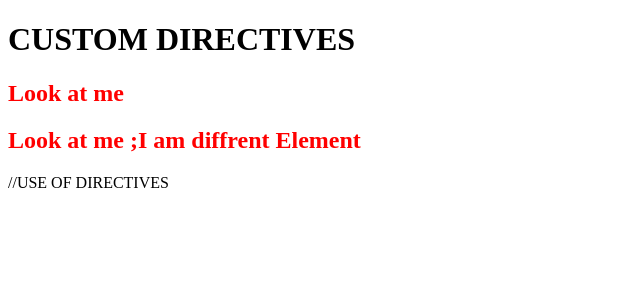
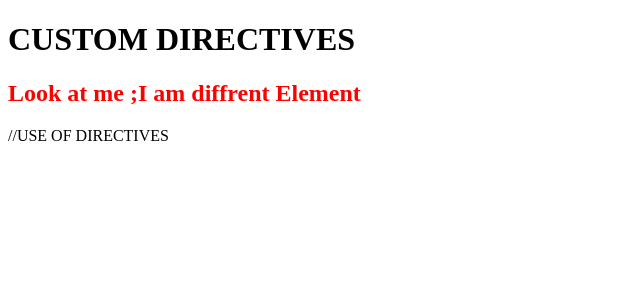
Before and after one commit to viplavdhande91/AngularProjectTraining, an Angular app: page / in a window 1280 px wide. Shown: the top 300 px of the page, without its empty margins (0-640 px from the left). Built offline with nearby package versions, Linux system fonts and the light colour scheme.

Commit message:
variable name changed

```diff
--- a/src/app/app.component.html
+++ b/src/app/app.component.html
@@ -1,9 +1,8 @@
 
 <h1>CUSTOM DIRECTIVES</h1>
-
-<h2 appRedElementMaker>Look at me</h2>
 
 
 
 
-<h2 appRedElementMaker >Look at me ;I am diffrent Element </h2> //USE OF DIRECTIVES
+
+<h2 RedElementMaker >Look at me ;I am diffrent Element </h2> //USE OF DIRECTIVES
--- a/src/app/red-element-maker.directive.ts
+++ b/src/app/red-element-maker.directive.ts
@@ -1,7 +1,7 @@
 import { Directive, ElementRef } from '@angular/core';
 
 @Directive({
-  selector: '[appRedElementMaker]'
+  selector: '[RedElementMaker]'
 })
 export class RedElementMakerDirective {
 
```
